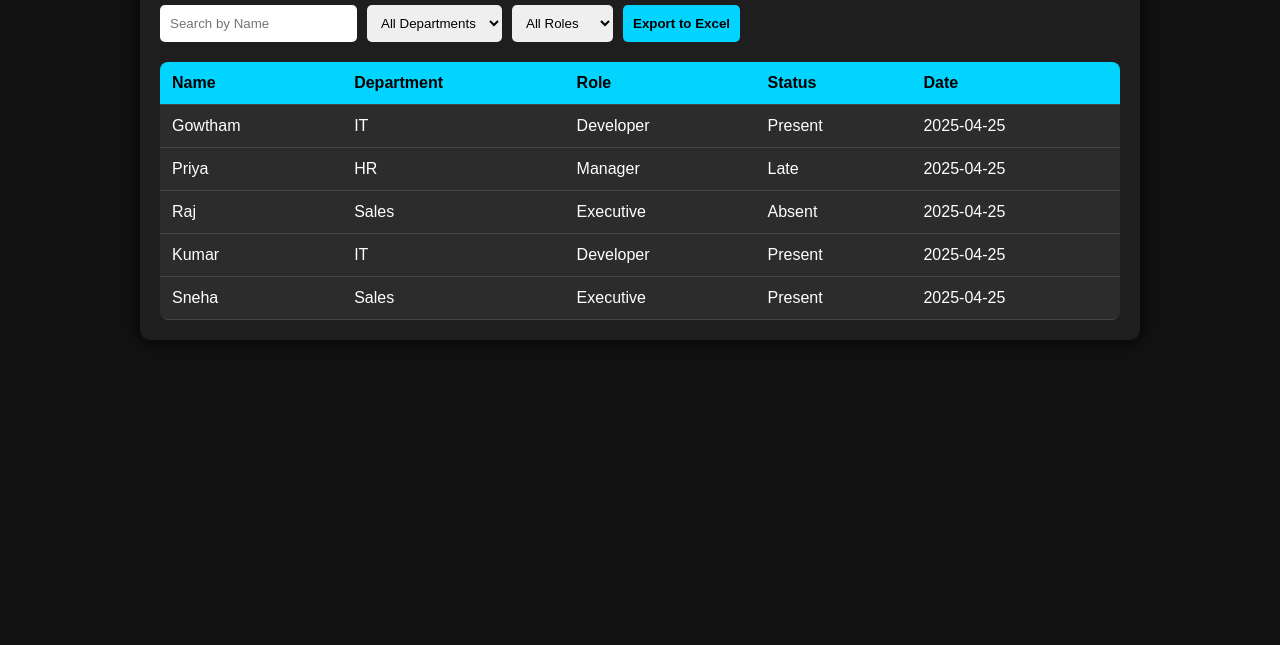
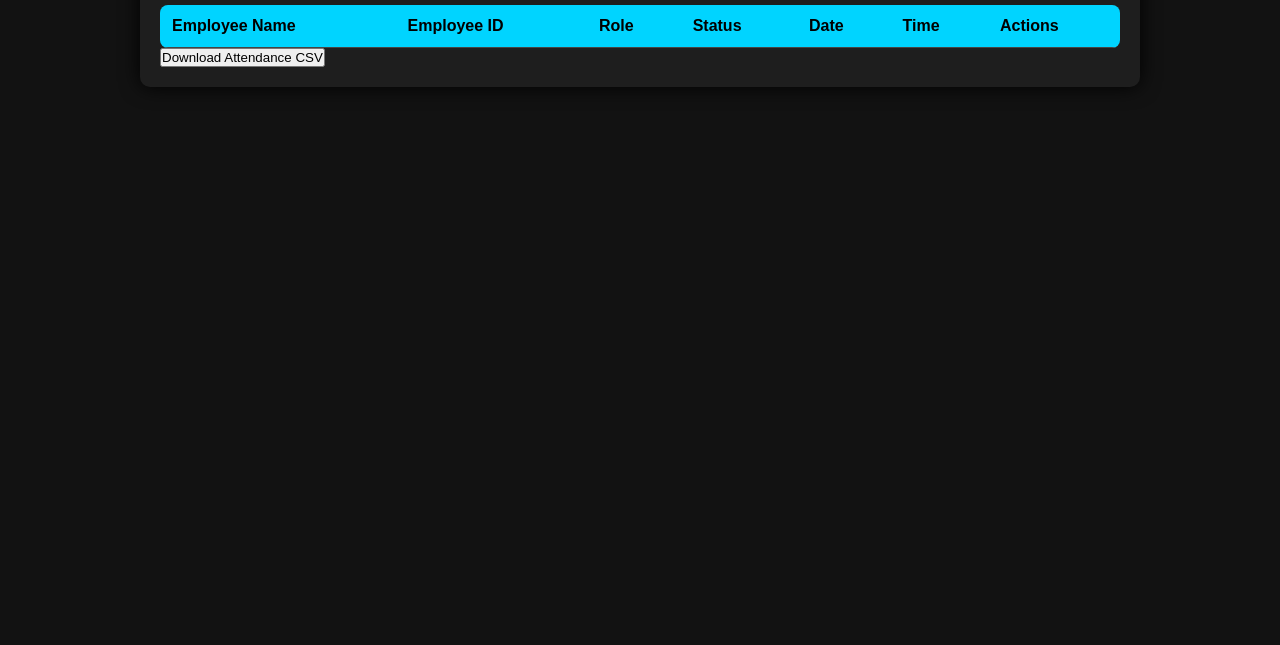
Before and after one commit to gowtham2k04/Employee-details, a plain HTML site: page pages/attendance.html in a window 1280 px wide. Shown: the part 155-800 px from the top of the page. Drawn offline with Linux system fonts and the light colour scheme.

Commit message:
Update attendance.html

```diff
--- a/pages/attendance.html
+++ b/pages/attendance.html
@@ -1,12 +1,13 @@
 <!DOCTYPE html>
 <html lang="en">
 <head>
-  <meta charset="UTF-8" />
-  <meta name="viewport" content="width=device-width, initial-scale=1.0"/>
-  <title>Attendance Dashboard</title>
-  <link rel="stylesheet" href="../assets/css/attendance.css" />
+  <meta charset="UTF-8">
+  <meta name="viewport" content="width=device-width, initial-scale=1">
+  <title>Employee Attendance</title>
+  <link rel="stylesheet" href="../assets/css/attendance.css">
 </head>
 <body>
+
   <header>
     <nav class="navbar">
         <div class="logo">The Local Techno</div>
@@ -19,43 +20,29 @@
         <div class="hamburger" id="hamburger">&#9776;</div>
     </nav>
 </header>
-
 <div class="container">
-    <h1>Attendance Dashboard</h1>
-
-    <div class="filters">
-      <input type="text" id="searchName" placeholder="Search by Name" />
-      <select id="filterDepartment">
-        <option value="">All Departments</option>
-        <option value="IT">IT</option>
-        <option value="HR">HR</option>
-        <option value="Sales">Sales</option>
-      </select>
-      <select id="filterRole">
-        <option value="">All Roles</option>
-        <option value="Manager">Manager</option>
-        <option value="Developer">Developer</option>
-        <option value="Executive">Executive</option>
-      </select>
-      <button onclick="exportToExcel()">Export to Excel</button>
-    </div>
+  <h1>Employee Attendance</h1>
 
   <table id="attendanceTable">
     <thead>
       <tr>
-          <th>Name</th>
-          <th>Department</th>
+        <th>Employee Name</th>
+        <th>Employee ID</th>
         <th>Role</th>
         <th>Status</th>
         <th>Date</th>
+        <th>Time</th>
+        <th>Actions</th>
       </tr>
     </thead>
-      <tbody id="tableBody">
-        <!-- Dynamic Data -->
+    <tbody>
+      <!-- Attendance rows will be inserted here -->
     </tbody>
   </table>
+
+  <button id="downloadAttendance">Download Attendance CSV</button>
+
 </div>
-
 <script src="../assets/js/attendance.js"></script>
 </body>
 </html>
```
Lines whose indentation alone changed are shown as unchanged.
